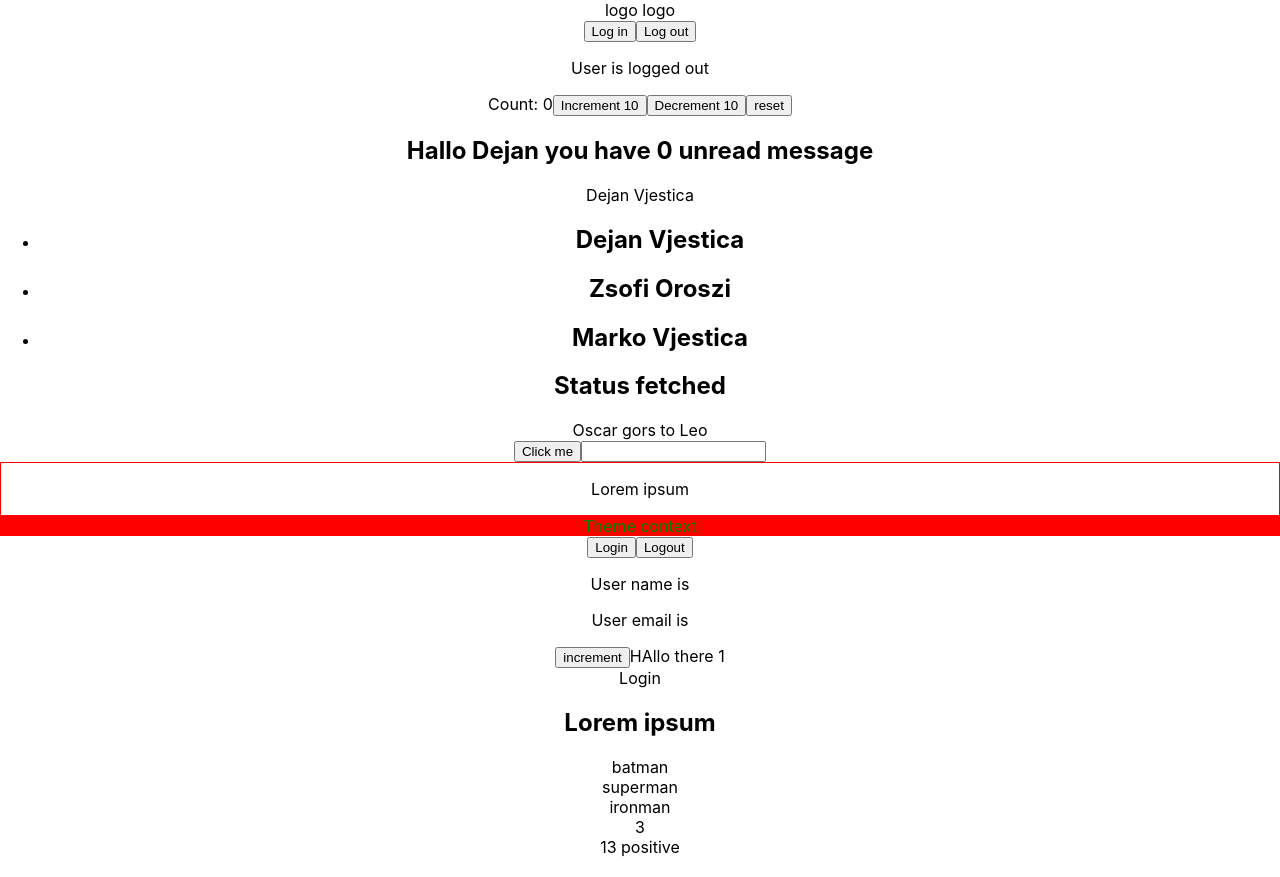
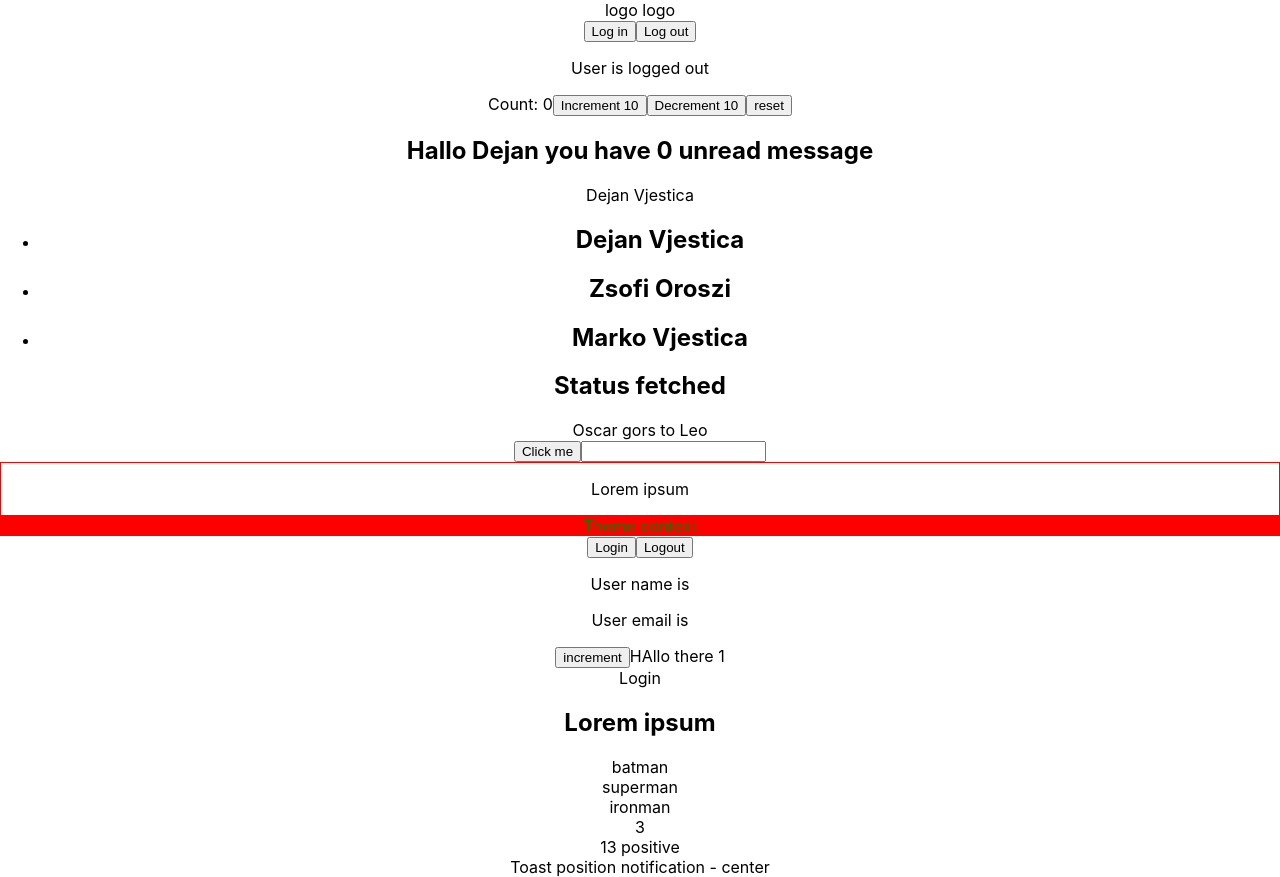
Before and after one commit to DejanVjestica/react-typescript-demo, a React (Create React App) app: page / in a window 1280 px wide. Built offline with nearby package versions, Linux system fonts and the light colour scheme.

Commit message:
Template Literals and Exclude

```diff
--- a/src/App.tsx
+++ b/src/App.tsx
@@ -21,6 +21,7 @@ import { Private } from './components/auth/Private'
 import { Profile } from './components/auth/Profile'
 import { List } from './components/generics/List'
 import { RandomNumber } from './components/restriction/RandomNumber'
+import { Toast } from './components/templateLiterals/Toast'
 
 function App() {
 	const person = {
@@ -79,6 +80,7 @@ function App() {
 				onClick={(item) => console.log(item)}
 			></List>
 			<RandomNumber value={13} isPositive />
+			<Toast position="center" />
 		</div>
 	)
 }
--- /dev/null
+++ b/src/components/templateLiterals/Toast.tsx
@@ -0,0 +1,12 @@
+type HorisontalPosition = 'top' | 'center' | 'bottom'
+type VerticalPosition = 'left' | 'center' | 'right'
+
+type ToastProps = {
+	position:
+		| Exclude<`${HorisontalPosition}-${VerticalPosition}`, 'center-center'>
+		| 'center'
+}
+
+export const Toast = ({ position }: ToastProps) => {
+	return <div> Toast position notification - {position} </div>
+}
```
